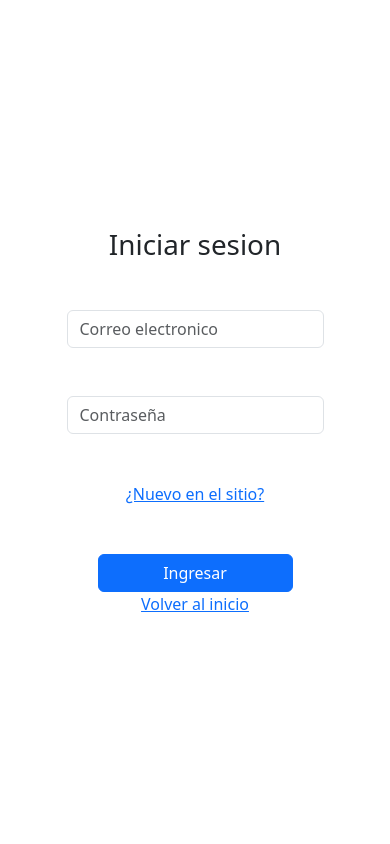
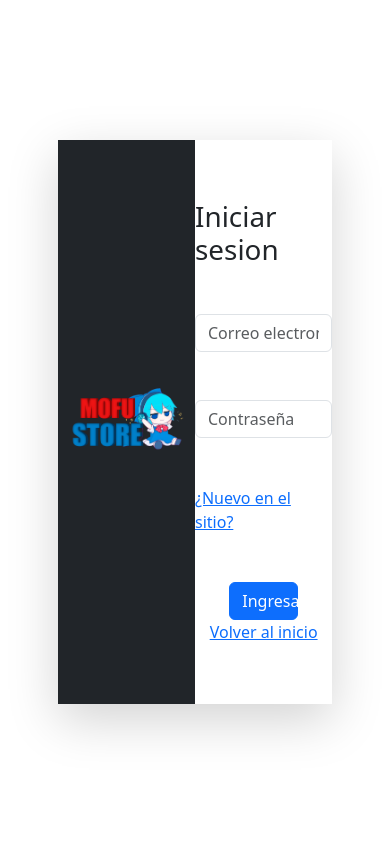
Before and after one commit to anzar2/MOFUStore, a Django app: page /cuenta/entrar/ in a window 390 px wide. Run offline with Django 4.2, Linux system fonts and the light colour scheme.

Commit message:
Una vez mas, modifique algo chiquito xd

```diff
--- a/server/assets/css/loginstyle.css
+++ b/server/assets/css/loginstyle.css
@@ -39,26 +39,3 @@ main{
     display: flex;
     width: 75%;
 }
-@media (max-width: 768px){
-    main.container{
-        padding: 0;
-        margin: 0;
-    }
-    div.shadow-lg{
-        box-shadow: none !important;
-    }
-    .registro-form{
-        width: 100vw !important;
-        height: 100vh !important;
-
-    }
-    .login-img-container{
-        display: none;
-    }
-    .form-container{
-        width: 100%;
-    }
-    #login-container{
-        width: 100vw;
-    }
-}
--- a/server/templates/login.html
+++ b/server/templates/login.html
@@ -10,7 +10,7 @@ MOFU Store | Login
 
 {% block contenido %}
 <main class="container">
-    <div class="shadow-lg  bg-dark" id="login-container">
+    <div class="shadow-lg bg-dark" id="login-container">
         <section class="login-img-container">
             <img src="{% static 'img/Logo_page.png' %}" alt="" class="login-img">
         </section>
```
